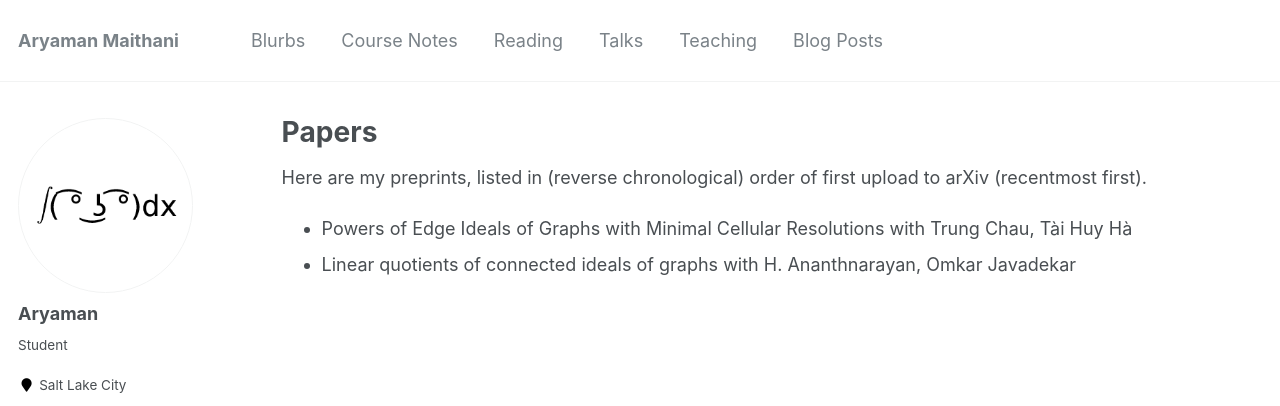
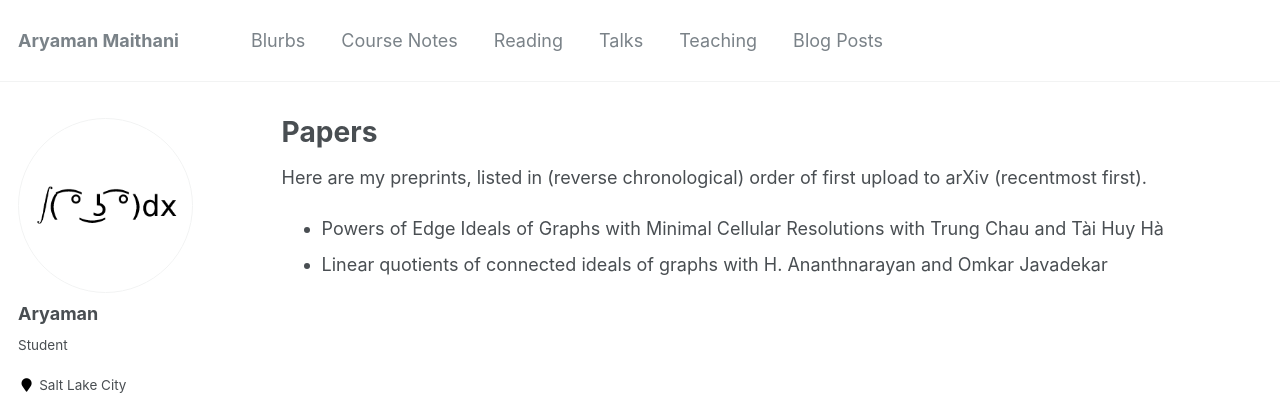
Before and after one commit to aryamanmaithani/math, a Jekyll site: the page built from _pages/papers.md, in a window 1280 px wide. Shown: the top 406 px of the page. Built offline with Jekyll 4.4.1, drawn with Linux system fonts in a browser that asks for light colours.

Commit message:
put "and" in coauths

```diff
--- a/_data/papers-links.yml
+++ b/_data/papers-links.yml
@@ -1,9 +1,9 @@
 chau_ha_maithani_powers_edge_ideals_resolutions:
   arXiv: 2404.04380
   title: Powers of Edge Ideals of Graphs with Minimal Cellular Resolutions
-  coauths: Trung Chau, Tài Huy Hà
+  coauths: Trung Chau and Tài Huy Hà
 
 ananthnarayan_javadekar_maithani_linear_quotients_connected_ideals:
   arXiv: 2401.01046
   title: Linear quotients of connected ideals of graphs
-  coauths: H. Ananthnarayan, Omkar Javadekar
+  coauths: H. Ananthnarayan and Omkar Javadekar
```
